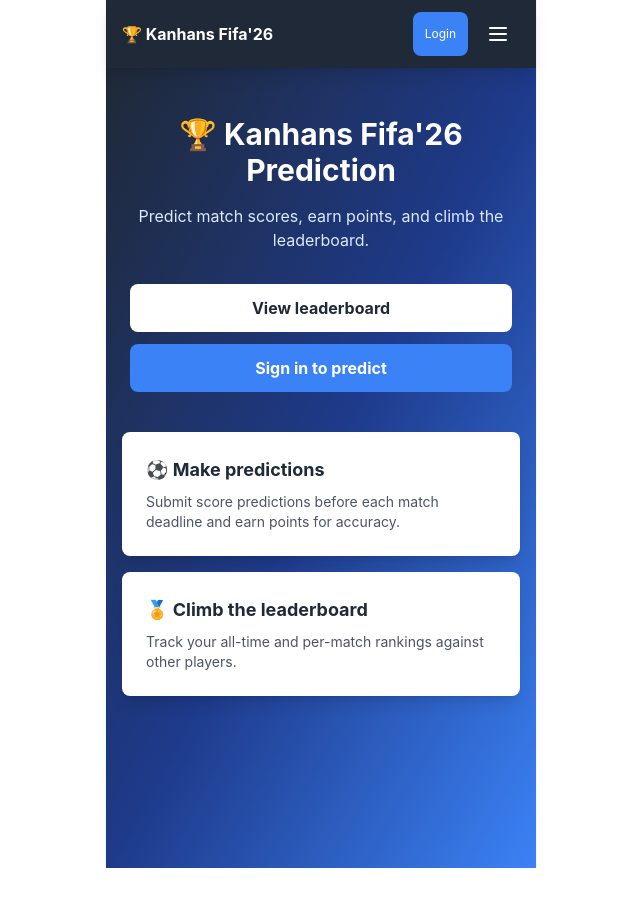
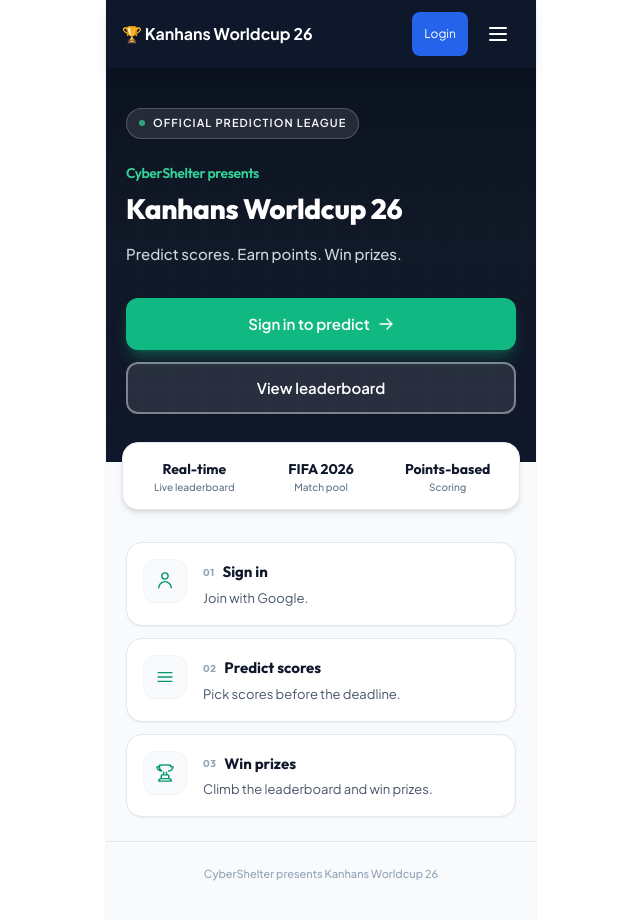
Before and after one commit to jkottach/wcPredictions, a React (Vite) app in the folder frontend/: page / in a window 1280 px wide. Shown: the top 920 px of the page, without its empty margins (319-959 px from the left). Before the commit the page ends 868 px from the top, so only its background shows below. Built offline with nearby package versions, Linux system fonts and the light colour scheme; no server answers.

Commit message:
updates dasboard

```diff
--- a/frontend/index.html
+++ b/frontend/index.html
@@ -7,9 +7,15 @@
     <meta name="mobile-web-app-capable" content="yes" />
     <meta name="apple-mobile-web-app-capable" content="yes" />
     <meta name="apple-mobile-web-app-status-bar-style" content="black-translucent" />
-    <meta name="theme-color" content="#1f2937" />
-    <title>Kanhans Fifa26 Prediction</title>
-    <meta name="description" content="Predict FIFA match scores and climb the leaderboard" />
+    <meta name="theme-color" content="#0b1220" />
+    <title>CyberShelter presents Kanhans Worldcup 26</title>
+    <meta name="description" content="Predict World Cup scores, earn points, and win prizes with Kanhans Worldcup 26" />
+    <link rel="preconnect" href="https://fonts.googleapis.com" />
+    <link rel="preconnect" href="https://fonts.gstatic.com" crossorigin />
+    <link
+      href="https://fonts.googleapis.com/css2?family=Outfit:wght@500;600;700;800&family=Plus+Jakarta+Sans:wght@400;500;600;700&display=swap"
+      rel="stylesheet"
+    />
   </head>
   <body>
     <div id="root"></div>
--- a/frontend/src/components/Header.tsx
+++ b/frontend/src/components/Header.tsx
@@ -37,7 +37,7 @@ const Header: React.FC = () => {
       <nav className="px-4 py-3">
         <div className="flex justify-between items-center gap-2">
           <Link to="/" className="flex items-center gap-2 min-w-0" onClick={closeMenu}>
-            <h1 className="text-base font-bold truncate">🏆 Kanhans Fifa&apos;26</h1>
+            <h1 className="text-base font-bold truncate">🏆 Kanhans Worldcup 26</h1>
           </Link>
 
           <div className="flex items-center gap-2 shrink-0">
--- a/frontend/src/index.css
+++ b/frontend/src/index.css
@@ -3,10 +3,12 @@
 @tailwind utilities;
 
 :root {
-  --primary: #1f2937;
-  --secondary: #3b82f6;
-  --success: #10b981;
-  --danger: #ef4444;
+  --primary: #0f172a;
+  --secondary: #2563eb;
+  --success: #059669;
+  --danger: #dc2626;
+  --brand-navy: #0b1220;
+  --brand-accent: #10b981;
 }
 
 * {
@@ -20,12 +22,11 @@ html {
 }
 
 body {
-  font-family: -apple-system, BlinkMacSystemFont, 'Segoe UI', 'Roboto', 'Oxygen',
-    'Ubuntu', 'Cantarell', 'Fira Sans', 'Droid Sans', 'Helvetica Neue',
-    sans-serif;
+  font-family: 'Plus Jakarta Sans', system-ui, -apple-system, sans-serif;
   -webkit-font-smoothing: antialiased;
   -moz-osx-font-smoothing: grayscale;
   overflow-x: hidden;
+  color: #0f172a;
 }
 
 .mobile-app {
@@ -61,3 +62,7 @@ input, textarea, select {
 .fade-in {
   animation: fadeIn 0.3s ease-out;
 }
+
+.font-display {
+  font-family: 'Outfit', 'Plus Jakarta Sans', system-ui, sans-serif;
+}
--- a/frontend/src/pages/Home.tsx
+++ b/frontend/src/pages/Home.tsx
@@ -1,62 +1,160 @@
 import React from 'react';
 import { Link } from 'react-router-dom';
 import { useAuth } from '../hooks/useAuth';
+
+const HERO_BG =
+  'linear-gradient(180deg, #0b1220 0%, #111827 45%, #0f172a 100%)';
+
+const steps = [
+  {
+    number: '01',
+    title: 'Sign in',
+    description: 'Join with Google.',
+    icon: (
+      <svg className="w-5 h-5" fill="none" viewBox="0 0 24 24" stroke="currentColor" strokeWidth={1.75}>
+        <path strokeLinecap="round" strokeLinejoin="round" d="M15.75 6a3.75 3.75 0 11-7.5 0 3.75 3.75 0 017.5 0zM4.5 20.118a7.5 7.5 0 0114.998 0" />
+      </svg>
+    ),
+  },
+  {
+    number: '02',
+    title: 'Predict scores',
+    description: 'Pick scores before the deadline.',
+    icon: (
+      <svg className="w-5 h-5" fill="none" viewBox="0 0 24 24" stroke="currentColor" strokeWidth={1.75}>
+        <path strokeLinecap="round" strokeLinejoin="round" d="M3.75 6.75h16.5M3.75 12h16.5M3.75 17.25h16.5" />
+      </svg>
+    ),
+  },
+  {
+    number: '03',
+    title: 'Win prizes',
+    description: 'Climb the leaderboard and win prizes.',
+    icon: (
+      <svg className="w-5 h-5" fill="none" viewBox="0 0 24 24" stroke="currentColor" strokeWidth={1.75}>
+        <path strokeLinecap="round" strokeLinejoin="round" d="M16.5 18.75h-9m9 0a3 3 0 013 3h-15a3 3 0 013-3m9 0v-3.375c0-.621-.503-1.125-1.125-1.125h-.871M7.5 18.75v-3.375c0-.621.504-1.125 1.125-1.125h.872m5.007 0H9.497m5.007 0a7.454 7.454 0 01-.982-3.172M9.497 14.25a7.454 7.454 0 00.981-3.172M5.25 4.236c-.982.143-1.954.317-2.916.52A6.003 6.003 0 007.73 9.728M5.25 4.236V4.5c0 2.108 1.14 3.957 2.833 4.952M5.25 4.236V2.721C7.456 2.41 9.71 2.25 12 2.25c2.291 0 4.545.16 6.75.47v1.516M18.75 4.236c.982.143 1.954.317 2.916.52a6.003 6.003 0 01-5.395 4.972" />
+      </svg>
+    ),
+  },
+];
+
+const highlights = [
+  { label: 'Live leaderboard', value: 'Real-time' },
+  { label: 'Match pool', value: 'FIFA 2026' },
+  { label: 'Scoring', value: 'Points-based' },
+];
 
 const Home: React.FC = () => {
   const { isLoggedIn } = useAuth();
 
   return (
-    <div className="min-h-screen bg-gradient-to-br from-primary via-blue-900 to-secondary">
-      <div className="px-4 py-12">
-        <div className="text-center mb-10">
-          <h1 className="text-3xl font-bold text-white mb-4">
-            🏆 Kanhans Fifa&apos;26 Prediction
+    <div className="min-h-full bg-slate-50">
+      {/* Hero — inline background so it always renders */}
+      <section
+        className="relative overflow-hidden px-5 pt-10 pb-12 text-white"
+        style={{ background: HERO_BG }}
+      >
+        <div
+          className="pointer-events-none absolute inset-0 opacity-[0.08]"
+          style={{
+            backgroundImage:
+              'linear-gradient(rgba(255,255,255,.15) 1px, transparent 1px), linear-gradient(90deg, rgba(255,255,255,.15) 1px, transparent 1px)',
+            backgroundSize: '32px 32px',
+          }}
+        />
+
+        <div className="relative z-10">
+          <div className="mb-6 inline-flex items-center gap-2 rounded-full border border-white/20 bg-white/10 px-3 py-1.5">
+            <span className="h-1.5 w-1.5 animate-pulse rounded-full bg-emerald-400" />
+            <span className="text-[11px] font-semibold uppercase tracking-widest text-white">
+              Official prediction league
+            </span>
+          </div>
+
+          <h1 className="mb-4 font-display font-extrabold leading-tight tracking-tight text-white">
+            <span className="block text-sm font-semibold text-emerald-400 mb-2">
+              CyberShelter presents
+            </span>
+            <span className="block text-[1.75rem]">Kanhans Worldcup 26</span>
           </h1>
-          <p className="text-base text-blue-100 mb-8 px-2">
-            Predict match scores, earn points, and climb the leaderboard.
+
+          <p className="mb-8 max-w-sm text-[15px] font-medium leading-relaxed text-slate-300">
+            Predict scores. Earn points. Win prizes.
           </p>
 
-          <div className="flex flex-col gap-3 justify-center px-2">
-            <Link
-              to="/leaderboard"
-              className="px-6 py-3 bg-white text-primary font-bold rounded-lg hover:bg-blue-50 transition text-center min-h-[48px] flex items-center justify-center"
-            >
-              View leaderboard
-            </Link>
+          <div className="flex flex-col gap-3">
             {isLoggedIn ? (
               <Link
                 to="/dashboard"
-                className="px-6 py-3 bg-secondary text-white font-bold rounded-lg hover:bg-blue-600 transition text-center min-h-[48px] flex items-center justify-center"
+                className="flex min-h-[52px] items-center justify-center gap-2 rounded-xl bg-emerald-500 text-[15px] font-semibold text-white shadow-lg shadow-emerald-500/30 hover:bg-emerald-600 active:scale-[0.98] transition-all"
               >
-                Go to dashboard
+                Open dashboard
+                <svg className="h-4 w-4" fill="none" viewBox="0 0 24 24" stroke="currentColor" strokeWidth={2}>
+                  <path strokeLinecap="round" strokeLinejoin="round" d="M13.5 4.5L21 12m0 0l-7.5 7.5M21 12H3" />
+                </svg>
               </Link>
             ) : (
               <Link
                 to="/login"
-                className="px-6 py-3 bg-secondary text-white font-bold rounded-lg hover:bg-blue-600 transition text-center min-h-[48px] flex items-center justify-center"
+                className="flex min-h-[52px] items-center justify-center gap-2 rounded-xl bg-emerald-500 text-[15px] font-semibold text-white shadow-lg shadow-emerald-500/30 hover:bg-emerald-600 active:scale-[0.98] transition-all"
               >
                 Sign in to predict
+                <svg className="h-4 w-4" fill="none" viewBox="0 0 24 24" stroke="currentColor" strokeWidth={2}>
+                  <path strokeLinecap="round" strokeLinejoin="round" d="M13.5 4.5L21 12m0 0l-7.5 7.5M21 12H3" />
+                </svg>
               </Link>
             )}
+            <Link
+              to="/leaderboard"
+              className="flex min-h-[52px] items-center justify-center rounded-xl border-2 border-white/40 bg-white/10 text-[15px] font-semibold text-white hover:bg-white/20 active:scale-[0.98] transition-all"
+            >
+              View leaderboard
+            </Link>
           </div>
         </div>
+      </section>
 
-        <div className="grid grid-cols-1 gap-4">
-          <div className="bg-white rounded-lg shadow-lg p-6">
-            <h3 className="text-lg font-bold text-primary mb-2">⚽ Make predictions</h3>
-            <p className="text-gray-600 text-sm">
-              Submit score predictions before each match deadline and earn points for accuracy.
-            </p>
-          </div>
+      {/* Stats strip */}
+      <section className="relative z-10 -mt-5 mx-4">
+        <div className="grid grid-cols-3 gap-2 rounded-2xl border border-slate-200 bg-white p-3 shadow-md">
+          {highlights.map((item) => (
+            <div key={item.label} className="px-1 py-1 text-center">
+              <p className="font-display text-sm font-bold text-slate-900">{item.value}</p>
+              <p className="mt-0.5 text-[10px] font-medium leading-tight text-slate-500">{item.label}</p>
+            </div>
+          ))}
+        </div>
+      </section>
 
-          <div className="bg-white rounded-lg shadow-lg p-6">
-            <h3 className="text-lg font-bold text-primary mb-2">🏅 Climb the leaderboard</h3>
-            <p className="text-gray-600 text-sm">
-              Track your all-time and per-match rankings against other players.
-            </p>
-          </div>
+      <section className="px-5 pb-6 pt-8">
+        <div className="space-y-3">
+          {steps.map((step) => (
+            <article
+              key={step.number}
+              className="flex gap-4 rounded-2xl border border-slate-200 bg-white p-4 shadow-sm"
+            >
+              <div className="flex h-11 w-11 shrink-0 items-center justify-center rounded-xl border border-slate-100 bg-slate-50 text-emerald-600">
+                {step.icon}
+              </div>
+              <div className="min-w-0 pt-0.5">
+                <div className="mb-1 flex items-center gap-2">
+                  <span className="font-display text-[10px] font-bold tracking-wider text-slate-400">
+                    {step.number}
+                  </span>
+                  <h3 className="font-display text-[15px] font-bold text-slate-900">{step.title}</h3>
+                </div>
+                <p className="text-[13px] leading-relaxed text-slate-600">{step.description}</p>
+              </div>
+            </article>
+          ))}
         </div>
-      </div>
+      </section>
+
+      <footer className="border-t border-slate-200 px-5 pb-10 pt-6">
+        <p className="text-center text-[11px] font-medium text-slate-400">
+          CyberShelter presents Kanhans Worldcup 26
+        </p>
+      </footer>
     </div>
   );
 };
--- a/frontend/src/pages/Register.tsx
+++ b/frontend/src/pages/Register.tsx
@@ -55,7 +55,7 @@ const Register: React.FC = () => {
     <div className="min-h-screen bg-gradient-to-br from-primary to-secondary flex items-center justify-center p-4">
       <div className="bg-white rounded-lg shadow-xl p-6 w-full my-4">
         <h2 className="text-2xl font-bold text-center text-primary mb-4">
-          Join Kanhans Fifa&apos;26
+          Join Kanhans Worldcup 26
         </h2>
 
         {error && (
--- a/frontend/tailwind.config.js
+++ b/frontend/tailwind.config.js
@@ -1,18 +1,41 @@
 /** @type {import('tailwindcss').Config} */
 export default {
   content: [
-    "./index.html",
-    "./src/**/*.{js,ts,jsx,tsx}",
+    './index.html',
+    './src/**/*.{js,ts,jsx,tsx}',
   ],
   theme: {
     extend: {
       colors: {
-        primary: '#1f2937',
-        secondary: '#3b82f6',
-        success: '#10b981',
-        danger: '#ef4444',
-      }
+        primary: '#0f172a',
+        secondary: '#2563eb',
+        success: '#059669',
+        danger: '#dc2626',
+        brand: {
+          navy: '#0b1220',
+          ink: '#111827',
+          slate: '#1e293b',
+          mist: '#f1f5f9',
+          snow: '#f8fafc',
+          accent: '#10b981',
+          'accent-dark': '#059669',
+          gold: '#d4a853',
+        },
+      },
+      fontFamily: {
+        sans: ['"Plus Jakarta Sans"', 'system-ui', 'sans-serif'],
+        display: ['"Outfit"', '"Plus Jakarta Sans"', 'system-ui', 'sans-serif'],
+      },
+      boxShadow: {
+        card: '0 4px 24px -4px rgba(15, 23, 42, 0.08), 0 2px 8px -2px rgba(15, 23, 42, 0.04)',
+        'card-hover': '0 12px 40px -8px rgba(15, 23, 42, 0.12), 0 4px 16px -4px rgba(15, 23, 42, 0.06)',
+        glow: '0 0 48px -8px rgba(16, 185, 129, 0.35)',
+      },
+      backgroundImage: {
+        'hero-mesh':
+          'radial-gradient(ellipse 80% 50% at 50% -10%, rgba(37, 99, 235, 0.22) 0%, transparent 55%), radial-gradient(ellipse 60% 40% at 100% 0%, rgba(16, 185, 129, 0.12) 0%, transparent 50%), linear-gradient(180deg, #0b1220 0%, #111827 45%, #0f172a 100%)',
+      },
     },
   },
   plugins: [],
-}
+};
```
